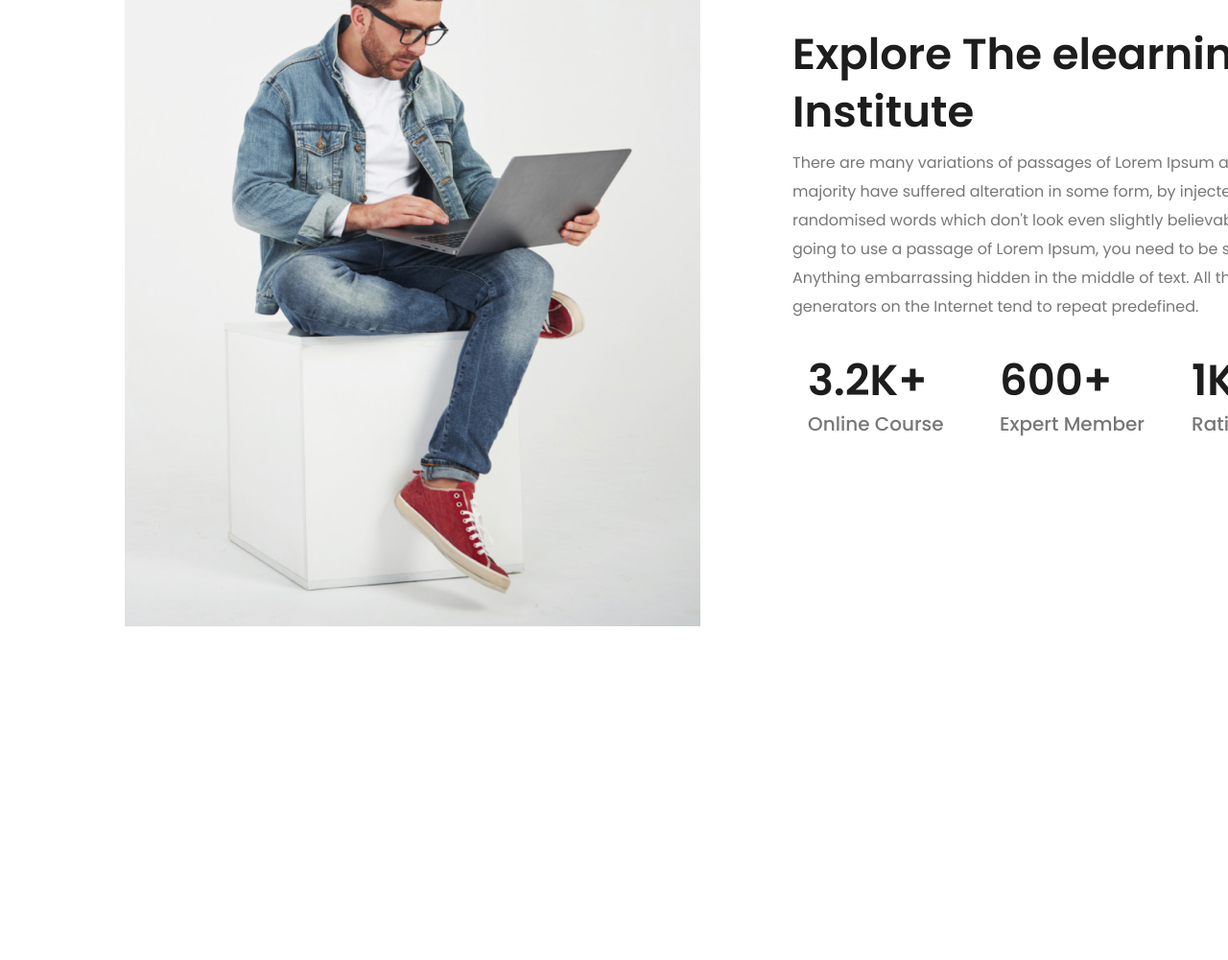
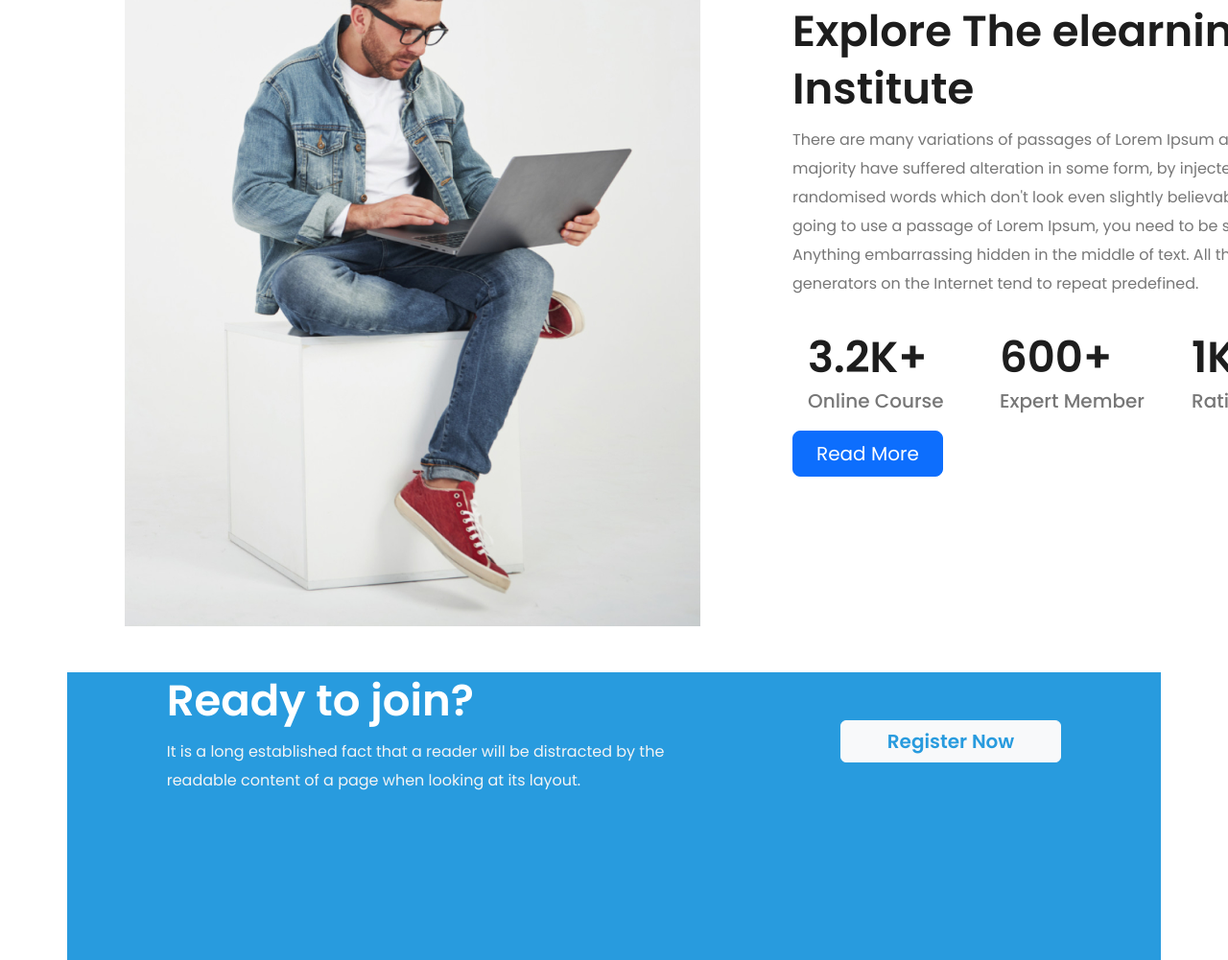
Before and after one commit to aqibanafi/education-tech-assignment, a plain HTML site: page index.html in a window 1280 px wide. Shown: the part 1830-2831 px from the top of the page at 96% size. Before the commit the page ends 2531 px from the top, so only its background shows below. Drawn offline with nearby package versions, Linux system fonts and the light colour scheme.

Commit message:
join section added

```diff
--- a/index.html
+++ b/index.html
@@ -94,6 +94,7 @@
         <!-- Hero Section End  -->
     </header>
     <main>
+      <!-- Course Section Start  -->
         <section class="container">
             <h2 class="section-title">Discover Our Popular Courses</h2>
             <p class="section-description">It is a long established fact that a reader will be distracted by the readable content of a page when looking at its layout.</p>
@@ -169,9 +170,12 @@
                 <button type="button" class=" btn btn-primary btn-lg px-5">See More Courses</button>
             </div>
         </section>
-        <section class="container d-lg-flex d-md-flex align-items-center">
+        <!-- Course Section End -->
+        <!-- Working Section Start  -->
+        <section class="container">
+          <div class="d-lg-flex d-md-flex align-items-center">
             <div class="p-5">
-                <img class="img-responsive" src="images/working.png" alt="">
+              <img src="images/working.png" alt="">
             </div>
             <div class="p-5">
                 <div>
@@ -194,8 +198,26 @@
                         <div class="working-sub-description">Rating & Review</div>
                     </div>
                 </div>
+                <div class="d-flex justify-content-start course-button">
+                  <button type="button" class=" btn btn-primary btn-lg px-4">Read More</button>
+                </div>
+              </div>
+          </div>
+        </section>
+        <!-- Working Section End  -->
+        <!-- Join Section Start  -->
+        <section class="container join-section">
+            <div class="d-flex justify-content-around align-items-center">
+              <div>
+                <h2>Ready to join?</h2>
+                <p>It is a long established fact that a reader will be distracted by the <br> readable content of a page when looking at its layout.</p>
+              </div>
+              <div class="">
+                <button type="button" class="btn btn-light px-5">Register Now</button>
+              </div>
             </div>
         </section>
+        <!-- Join Section End  -->
     </main>
     <script src="https://cdn.jsdelivr.net/npm/bootstrap@5.2.0/dist/js/bootstrap.bundle.min.js" integrity="sha384-A3rJD856KowSb7dwlZdYEkO39Gagi7vIsF0jrRAoQmDKKtQBHUuLZ9AsSv4jD4Xa" crossorigin="anonymous"></script>
   </body>
--- a/style.css
+++ b/style.css
@@ -134,3 +134,33 @@
     text-align: center;
     color: #FFFFFF;
 }
+/* Join section  */
+.join-section{
+    height: 300px;
+    background: #289BDE;
+}
+.join-section h2{
+    font-family: 'Poppins';
+    font-style: normal;
+    font-weight: 600;
+    font-size: 45px;
+    line-height: 60px;
+    color: #FFFFFF;
+}
+.join-section p{
+    font-family: 'Poppins';
+    font-style: normal;
+    font-weight: 400;
+    font-size: 16px;
+    line-height: 30px;
+    color: #F4F4F4;
+}
+.join-section button{
+    font-family: 'Poppins';
+    font-style: normal;
+    font-weight: 600;
+    font-size: 20px;
+    line-height: 30px;
+    text-align: center;
+    color: #289BDE;
+}
```
